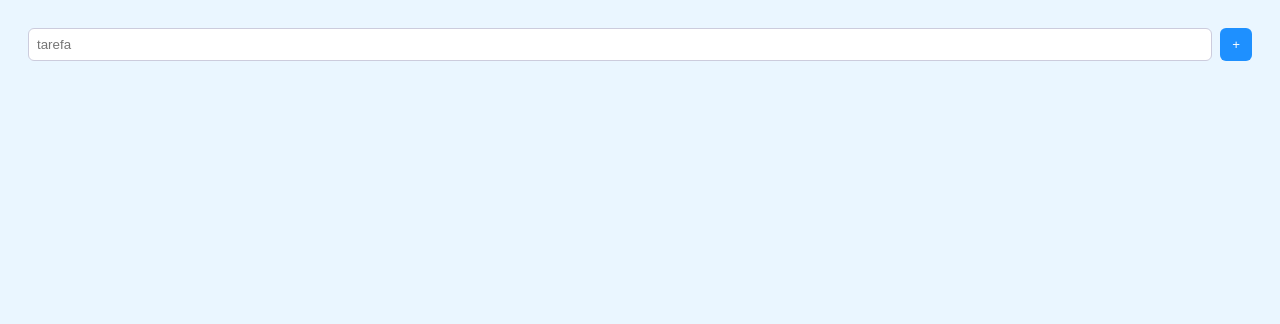
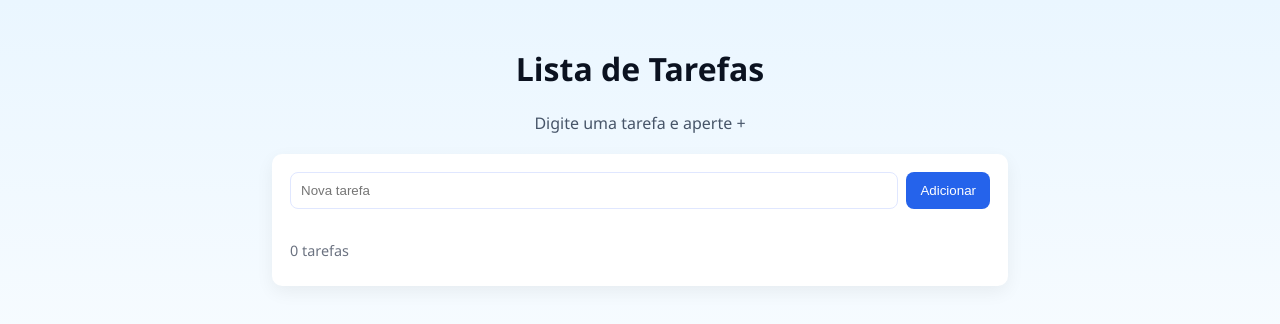
Before and after one commit to gustavoleme777/2Ati, a plain HTML site: page seu-projeto/index.html in a window 1280 px wide. Drawn offline with Linux system fonts and the light colour scheme.

Commit message:
feat: improve UI and add task counter/instructions

```diff
--- a/seu-projeto/css/style.css
+++ b/seu-projeto/css/style.css
@@ -1,9 +1,11 @@
-.container{max-width:640px;margin:0 auto;background:#fff;padding:16px;border-radius:8px}
-form{display:flex;gap:8px}
-input{flex:1;padding:8px;border:1px solid #ccd;border-radius:6px}
-button{padding:8px 12px;border-radius:6px;border:0;background:#1e90ff;color:#fff}
-body{font-family:Segoe UI,Arial,sans-serif;background:#eaf6ff;color:#0b1220;padding:20px}
-*{box-sizing:border-box}
-#mensagem-erro{color:#b00020;margin-top:8px;min-height:18px}
-ul{list-style:none;padding:0;margin:12px 0}
-li{padding:8px;border-bottom:1px solid #eee}
+.card{max-width:700px;margin:20px auto;background:#fff;padding:18px;border-radius:10px;box-shadow:0 6px 18px rgba(0,0,0,.06)}
+header{max-width:700px;margin:10px auto;text-align:center}
+body{font-family:Segoe UI,Arial,sans-serif;background:linear-gradient(180deg,#eaf6ff,#f6fbff);color:#0b1220;padding:18px}
+form{display:flex;gap:8px;margin-bottom:8px}
+input{flex:1;padding:10px;border:1px solid #e0e7ff;border-radius:8px}
+button{padding:10px 14px;border-radius:8px;border:0;background:#2563eb;color:#fff}
+.err{color:#b00020;min-height:18px;margin-bottom:6px}
+.meta{color:#6b7280;font-size:0.9rem;margin-bottom:8px}
+ul{list-style:none;padding:0;margin:0}
+li{padding:10px;border:1px solid #f1f5f9;border-radius:8px;margin-bottom:8px;display:flex;justify-content:space-between}
+.hint{color:#475569;margin:6px 0}
--- a/seu-projeto/index.html
+++ b/seu-projeto/index.html
@@ -2,6 +2,11 @@
 <html><head><meta charset="utf-8"><meta name="viewport" content="width=device-width,initial-scale=1"><title>Todo</title>
 <link rel="stylesheet" href="css/style.css"></head>
 <body>
-<form id="f"><input id="i" placeholder="tarefa"><button>+</button></form>
-<div id="err"></div><ul id="list"></ul>
+<header><h1>Lista de Tarefas</h1><p class="hint">Digite uma tarefa e aperte +</p></header>
+<main class="card">
+	<form id="f"><input id="i" placeholder="Nova tarefa"><button>Adicionar</button></form>
+	<div id="err" class="err"></div>
+	<div class="meta"><span id="count">0</span> tarefas</div>
+	<ul id="list"></ul>
+</main>
 <script src="js/script.js"></script></body></html>
--- a/seu-projeto/js/script.js
+++ b/seu-projeto/js/script.js
@@ -1,4 +1,5 @@
-const f=document.getElementById('f'),i=document.getElementById('i'),L=document.getElementById('list'),E=document.getElementById('err');
+const f=document.getElementById('f'),i=document.getElementById('i'),L=document.getElementById('list'),E=document.getElementById('err'),C=document.getElementById('count');
 const tasks=[];
-function r(){L.textContent='';tasks.forEach((t,idx)=>{let li=document.createElement('li');li.textContent=t;li.onclick=()=>{tasks.splice(idx,1);r()};L.appendChild(li)})}
-f.onsubmit=e=>{e.preventDefault();let v=i.value.trim();if(!v){E.textContent='Digite uma tarefa';return}tasks.push(v);i.value='';E.textContent='';r()}
+function r(){L.textContent='';tasks.forEach((t,idx)=>{let li=document.createElement('li');li.innerHTML=`<span>${t}</span><button data-i="${idx}">remover</button>`;L.appendChild(li)});C.textContent=tasks.length}
+L.addEventListener('click',e=>{if(e.target.tagName==='BUTTON'){tasks.splice(+e.target.dataset.i,1);r()}})
+f.onsubmit=e=>{e.preventDefault();let v=i.value.trim();if(!v){E.textContent='Por favor escreva algo';return}tasks.push(v);i.value='';E.textContent='';r()}
```
